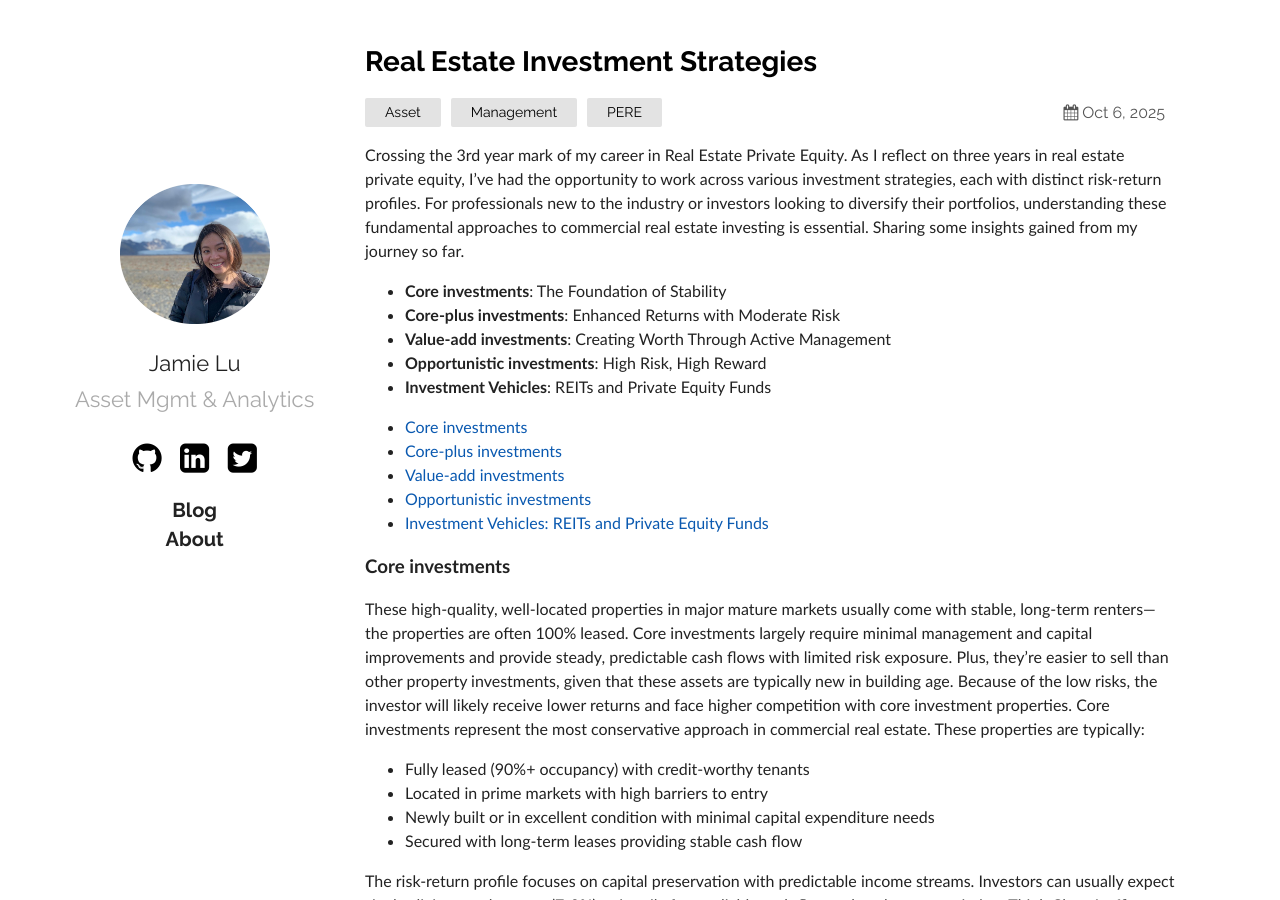
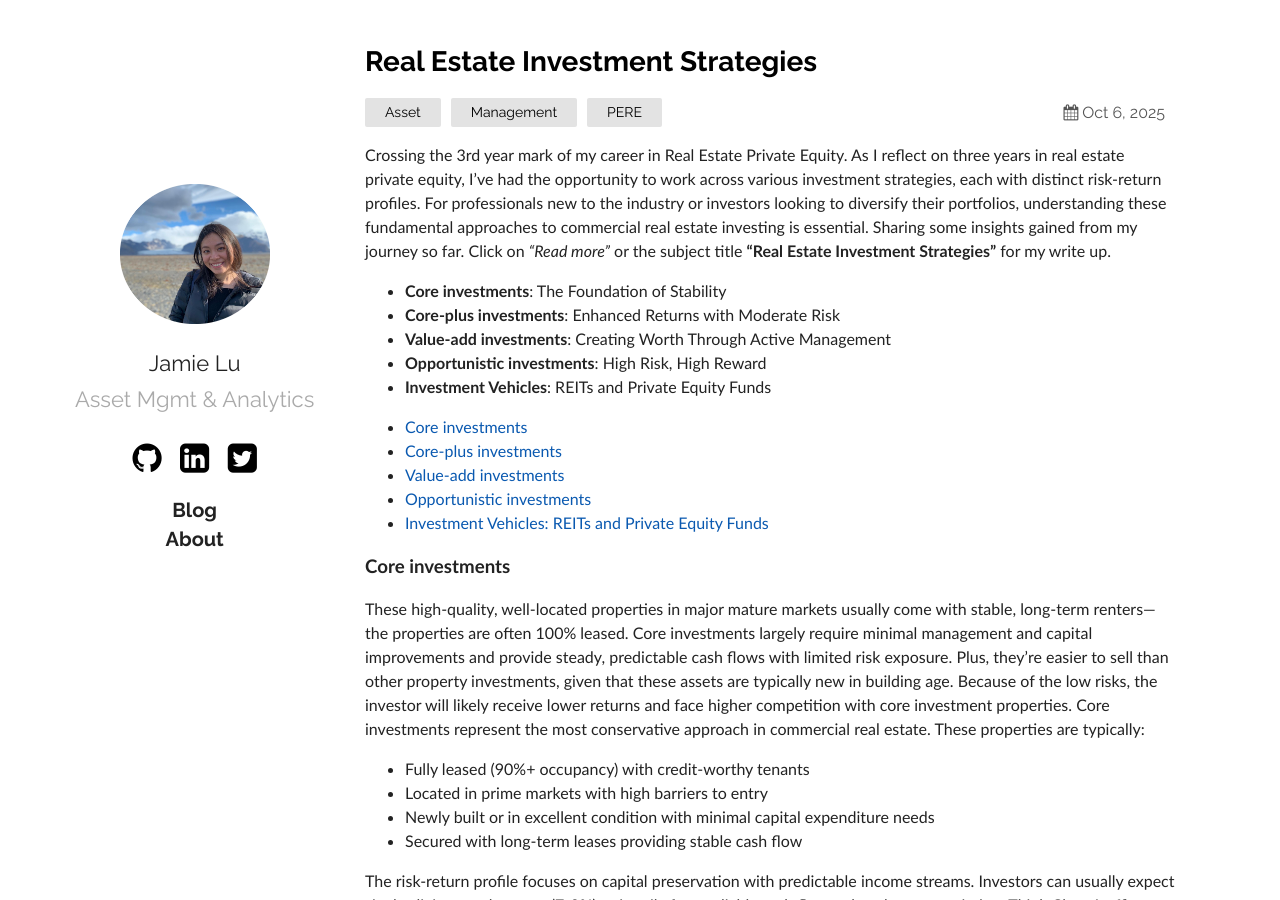
Before and after one commit to jamieqianhui/jamieqianhui.github.io, a Jekyll site: the page built from _posts/2025-10-06-Real-Estate-Investment-Strategies.markdown, in a window 1280 px wide and 900 px high. Built offline with Jekyll 4.4.1, drawn with Linux system fonts in a browser that asks for light colours.

Commit message:
Update 2025-10-06-Real-Estate-Investment-Strategies.markdown

```diff
--- a/_posts/2025-10-06-Real-Estate-Investment-Strategies.markdown
+++ b/_posts/2025-10-06-Real-Estate-Investment-Strategies.markdown
@@ -6,7 +6,7 @@ categories: Asset Management PERE
 ---
 
 Crossing the 3rd year mark of my career in Real Estate Private Equity.
-As I reflect on three years in real estate private equity, I've had the opportunity to work across various investment strategies, each with distinct risk-return profiles. For professionals new to the industry or investors looking to diversify their portfolios, understanding these fundamental approaches to commercial real estate investing is essential. Sharing some insights gained from my journey so far.
+As I reflect on three years in real estate private equity, I've had the opportunity to work across various investment strategies, each with distinct risk-return profiles. For professionals new to the industry or investors looking to diversify their portfolios, understanding these fundamental approaches to commercial real estate investing is essential. Sharing some insights gained from my journey so far. Click on *"Read more"* or the subject title **"Real Estate Investment Strategies"** for my write up.
 
 - **Core investments**:  The Foundation of Stability
 - **Core-plus investments**: Enhanced Returns with Moderate Risk
```
